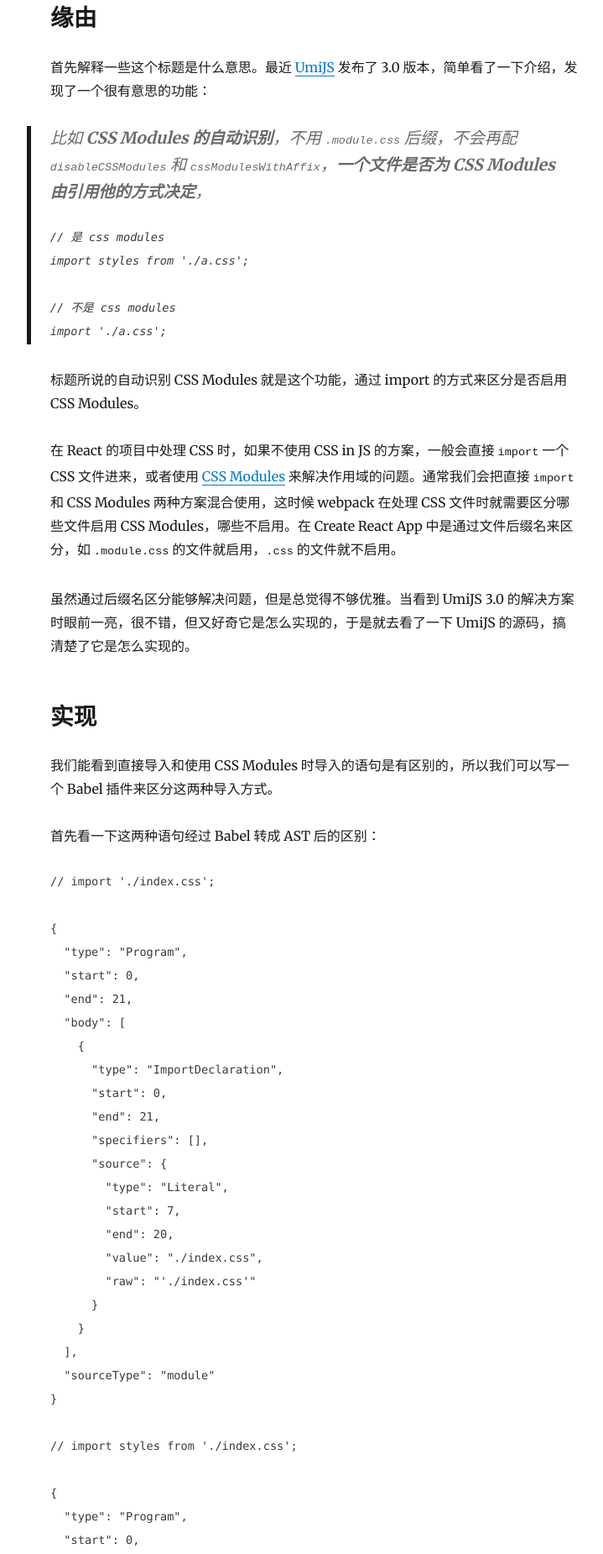
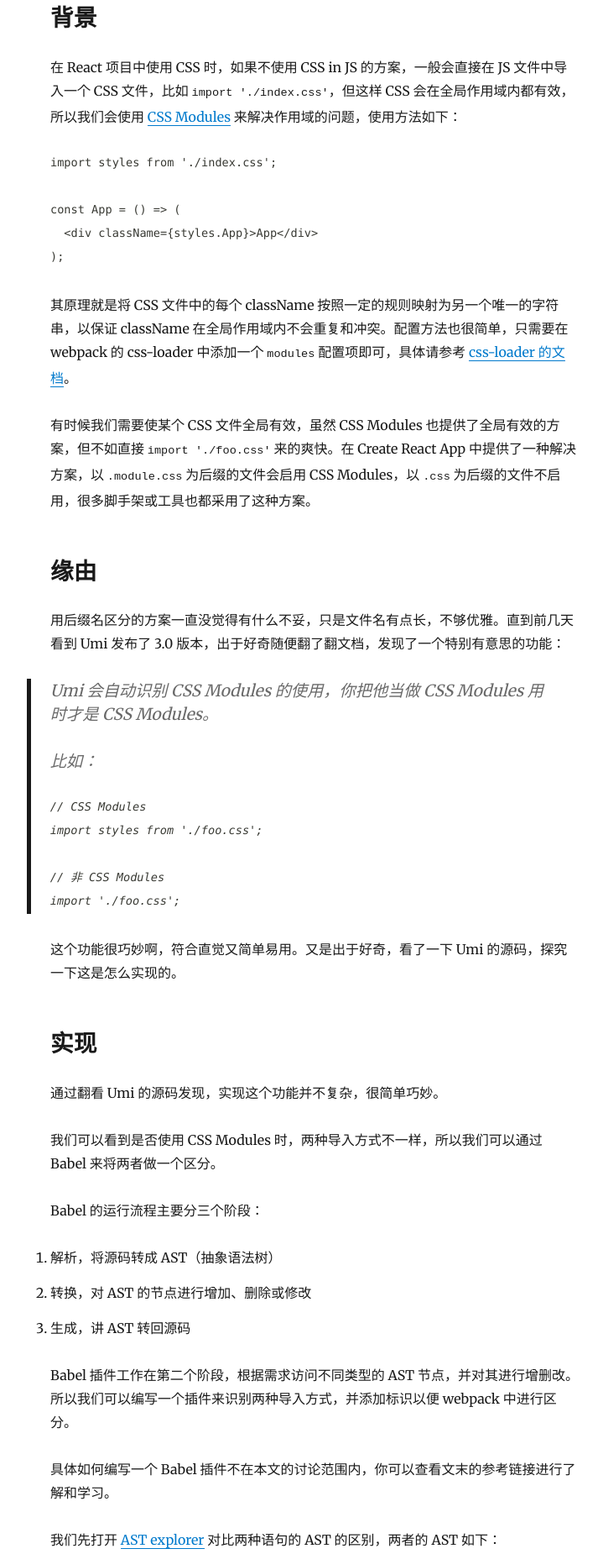
Before and after one commit to pengtikui/pengtikui.cn, a Gatsby site: page /webpack-auto-css-modules/ in a window 1280 px wide. Shown: the part 260-2110 px from the top of the page at 84% size, without its empty margins (265-984 px from the left). Built offline with nearby package versions, Linux system fonts and the light colour scheme; Gatsby itself is replaced by a stand-in of ours; some packages are replaced by stand-ins of ours; code samples lack their colours.

Commit message:
Update content

````diff
--- a/content/blog/webpack-auto-css-modules/index.md
+++ b/content/blog/webpack-auto-css-modules/index.md
@@ -8,31 +8,57 @@ tags:
   - CSS Modules
 ---
 
+## 背景
+
+在 React 项目中使用 CSS 时，如果不使用 CSS in JS 的方案，一般会直接在 JS 文件中导入一个 CSS 文件，比如 `import './index.css'`，但这样 CSS 会在全局作用域内都有效，所以我们会使用 [CSS Modules](https://github.com/css-modules/css-modules) 来解决作用域的问题，使用方法如下：
+
+```jsx
+import styles from './index.css';
+
+const App = () => (
+  <div className={styles.App}>App</div>
+);
+```
+
+其原理就是将 CSS 文件中的每个 className 按照一定的规则映射为另一个唯一的字符串，以保证 className 在全局作用域内不会重复和冲突。配置方法也很简单，只需要在 webpack 的 css-loader 中添加一个 `modules` 配置项即可，具体请参考 [css-loader 的文档](https://github.com/webpack-contrib/css-loader#modules)。
+
+有时候我们需要使某个 CSS 文件全局有效，虽然 CSS Modules 也提供了全局有效的方案，但不如直接 `import './foo.css'` 来的爽快。在 Create React App 中提供了一种解决方案，以 `.module.css` 为后缀的文件会启用 CSS Modules，以 `.css` 为后缀的文件不启用，很多脚手架或工具也都采用了这种方案。
+
 ## 缘由
 
-首先解释一些这个标题是什么意思。最近 [UmiJS](https://umijs.org/) 发布了 3.0 版本，简单看了一下介绍，发现了一个很有意思的功能：
+用后缀名区分的方案一直没觉得有什么不妥，只是文件名有点长，不够优雅。直到前几天看到 Umi 发布了 3.0 版本，出于好奇随便翻了翻文档，发现了一个特别有意思的功能：
 
-> 比如 **CSS Modules 的自动识别**，不用 `.module.css` 后缀，不会再配 `disableCSSModules` 和 `cssModulesWithAffix`，**一个文件是否为 CSS Modules 由引用他的方式决定**，
+> Umi 会自动识别 CSS Modules 的使用，你把他当做 CSS Modules 用时才是 CSS Modules。
+>
+> 比如：
 >
 > ```javascript
-> // 是 css modules
-> import styles from './a.css';
+> // CSS Modules
+> import styles from './foo.css';
 >
-> // 不是 css modules
-> import './a.css';
+> // 非 CSS Modules
+> import './foo.css';
 > ```
 
-标题所说的自动识别 CSS Modules 就是这个功能，通过 import 的方式来区分是否启用 CSS Modules。
-
-在 React 的项目中处理 CSS 时，如果不使用 CSS in JS 的方案，一般会直接 `import` 一个 CSS 文件进来，或者使用 [CSS Modules](https://github.com/css-modules/css-modules) 来解决作用域的问题。通常我们会把直接 `import` 和 CSS Modules 两种方案混合使用，这时候 webpack 在处理 CSS 文件时就需要区分哪些文件启用 CSS Modules，哪些不启用。在 Create React  App 中是通过文件后缀名来区分，如 `.module.css` 的文件就启用，`.css` 的文件就不启用。
-
-虽然通过后缀名区分能够解决问题，但是总觉得不够优雅。当看到 UmiJS 3.0 的解决方案时眼前一亮，很不错，但又好奇它是怎么实现的，于是就去看了一下 UmiJS 的源码，搞清楚了它是怎么实现的。
+这个功能很巧妙啊，符合直觉又简单易用。又是出于好奇，看了一下 Umi 的源码，探究一下这是怎么实现的。
 
 ## 实现
 
-我们能看到直接导入和使用 CSS Modules 时导入的语句是有区别的，所以我们可以写一个 Babel 插件来区分这两种导入方式。
+通过翻看 Umi 的源码发现，实现这个功能并不复杂，很简单巧妙。
 
-首先看一下这两种语句经过 Babel 转成 AST 后的区别：
+我们可以看到是否使用 CSS Modules 时，两种导入方式不一样，所以我们可以通过 Babel 来将两者做一个区分。
+
+Babel 的运行流程主要分三个阶段：
+
+1. 解析，将源码转成 AST（抽象语法树）
+2. 转换，对 AST 的节点进行增加、删除或修改
+3. 生成，讲 AST 转回源码
+
+Babel 插件工作在第二个阶段，根据需求访问不同类型的 AST 节点，并对其进行增删改。所以我们可以编写一个插件来识别两种导入方式，并添加标识以便 webpack 中进行区分。
+
+具体如何编写一个 Babel 插件不在本文的讨论范围内，你可以查看文末的参考链接进行了解和学习。
+
+我们先打开 [AST explorer](https://astexplorer.net/) 对比两种语句的 AST 的区别，两者的 AST 如下：
 
 ```json
 // import './index.css';
@@ -98,7 +124,7 @@ tags:
 }
 ```
 
-很明显两者的 `specifiers` 字段是有区别的，那就可以通过这个字段和文件后缀名（毕竟不能处理非 CSS 文件）来识别，并对需要启用 CSS Modules 的 CSS 文件加一个标志，Babel 插件代码如下：
+很明显两者的 `specifiers` 字段是有区别的，那就可以通过这个字段和文件后缀名（毕竟不能处理非 CSS 文件）来识别，并对需要启用 CSS Modules 的 CSS 文件加一个 query 参数，不能直接修改文件名，不然后面 webpack 就找不到文件了，Babel 插件代码如下：
 
 ```javascript
 const { extname } = require('path');
@@ -122,9 +148,13 @@ module.exports = () => {
 };
 ```
 
-通过这个插件给启用 CSS Modules 的 CSS 文件名加了个 `?css_modules` 后缀。
+我们通过这个插件访问 AST 中类型为 `ImportDeclaration` 的节点，判断该节点的 `specifiers` 不为空且文件后缀名为样式文件时，在文件名后面添加一个 `?css_modules` query 参数。该参数用于后面在 webpack 中区分是否启用 CSS Modules。
 
-在 Babel 配置文件中配置上这个插件，然后开始配置 webpack 的 loader，是否开启 CSS Modules 由 `css-loader` 的 `modules` 决定，简略的配置如下：
+在 Babel 配置文件中配置上该插件，然后开始配置 webpack 的 loader。我们在 webpack 配置的 `modules.rules.oneOf` 中添加了两条 CSS 相关的规则，两条规则的区别在于前者启用了 CSS Modules，并且规则里多了 `resourceQuery` 配置项，当匹配到第一条规则后就不会再向下匹配剩余的规则了。需要启用 CSS Modules 的 CSS 文件会匹配到第一条规则，不启用的会匹配到第二条。
+
+因为 `test` 是用于匹配文件路径的，并不能匹配到路径 `?` 后的参数，所以需要使用 `resourceQuery` 来匹配 query 参数。注意 `resourceQuery` 配置的值要和 Babel 插件中添加的参数保持一致。
+
+简略的配置如下：
 
 ```javascript
 module.exports = {
@@ -149,15 +179,15 @@ module.exports = {
 };
 ```
 
-如上给 CSS 配置了两条规则，第一条启用 CSS Modules，第二条不启用。因为启用 CSS Modules 的规则仅多了 `resourceQuery: /css_modules/`，所以要把它放在前面。其中 `resourceQuery` 用于匹配文件路径末尾的 query。
-
-Less 和 Sass 等的配置同理，多加一个 loader 即可。
+Less 和 Sass 等的配置同理，多加一个相关的 loader 即可。
 
 这样就实现了自动识别 CSS Modules 的功能，实现难度不大，但很巧妙很实用。
 
+如果想在你的项目中使用这个 Babel 插件，可以直接安装 Umi 已经发布到 npm 的 [@umijs/babel-plugin-auto-css-modules](https://www.npmjs.com/package/@umijs/babel-plugin-auto-css-modules)，它可以通过 `flag` 配置项自定义 query 参数。
+
 ## 参考
 
-* [UmiJS 中 Babel 插件的源码](https://github.com/umijs/umi/tree/master/packages/babel-plugin-auto-css-modules)
+* [Umi 中 Babel 插件的源码](https://github.com/umijs/umi/tree/master/packages/babel-plugin-auto-css-modules)
 * [如何创建 Babel 插件](https://github.com/jamiebuilds/babel-handbook/blob/master/translations/zh-Hans/plugin-handbook.md)
 * [AST explorer](https://astexplorer.net/)
 * [css-loader 中配置 CSS Modules](https://github.com/webpack-contrib/css-loader#modules)
````
